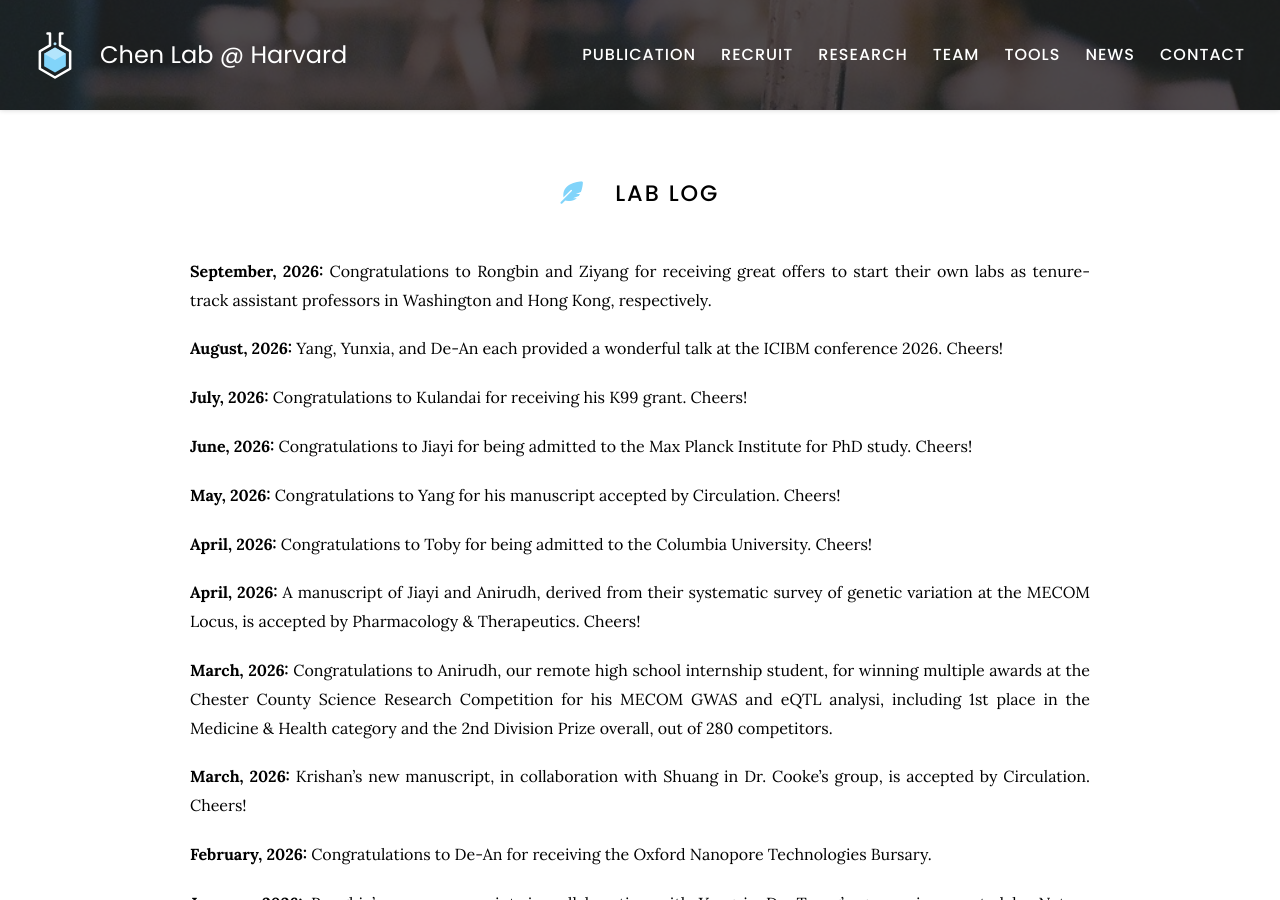
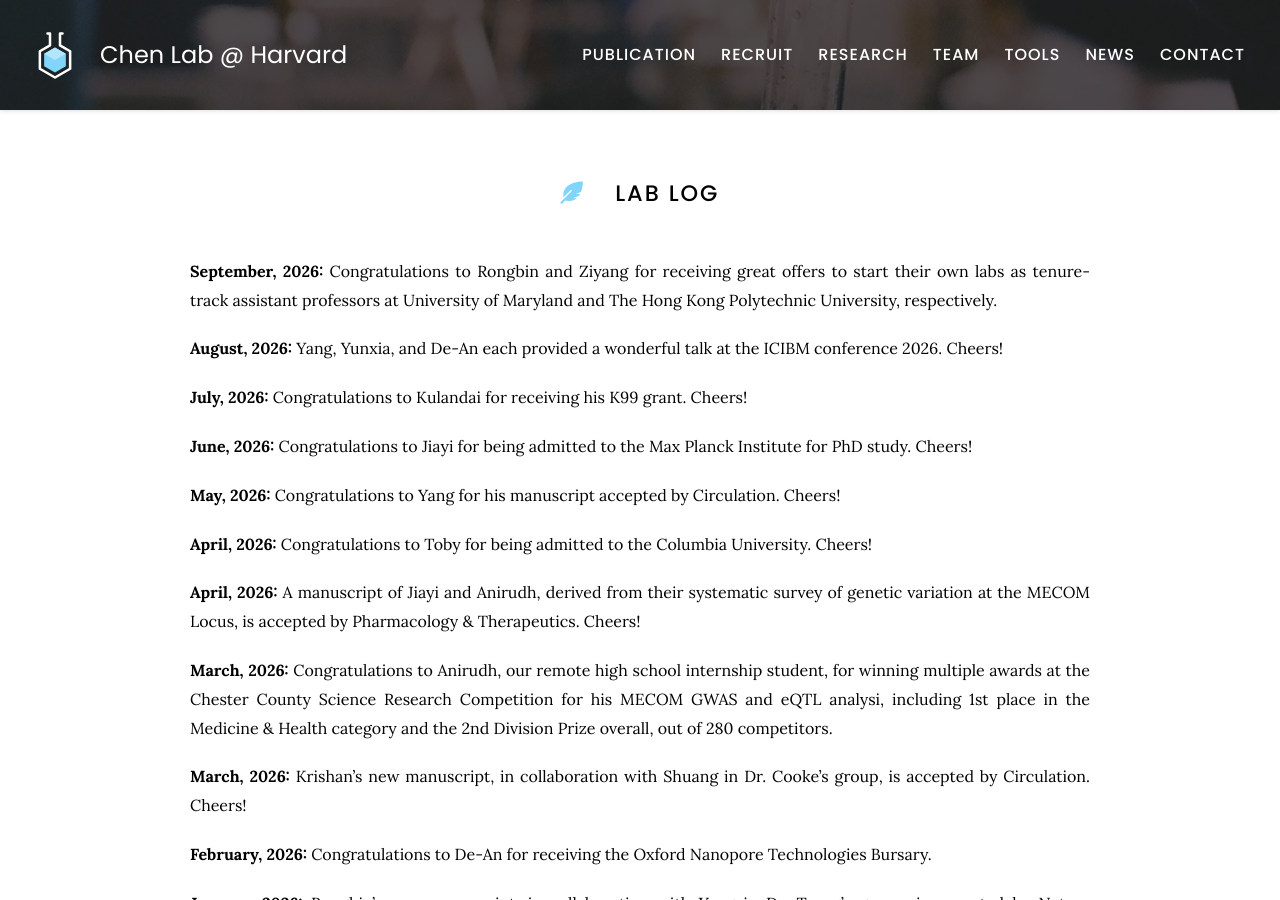
Before and after one commit to kaifuchenlab/kaifuchenlab.github.io, a Jekyll site: the page built from 7.news/index.md, in a window 1280 px wide and 900 px high. Built offline with Jekyll 4.4.1, drawn with Linux system fonts in a browser that asks for light colours.

Commit message:
Update index.md

```diff
--- a/7.news/index.md
+++ b/7.news/index.md
@@ -9,7 +9,7 @@ nav:
 
 
 **September, 2026:**
-Congratulations to Rongbin and Ziyang for receiving great offers to start their own labs as tenure-track assistant professors in Washington and Hong Kong, respectively.
+Congratulations to Rongbin and Ziyang for receiving great offers to start their own labs as tenure-track assistant professors at University of Maryland and The Hong Kong Polytechnic University, respectively.
 
 **August, 2026:**
 Yang, Yunxia, and De-An each provided a wonderful talk at the ICIBM conference 2026. Cheers!
```
